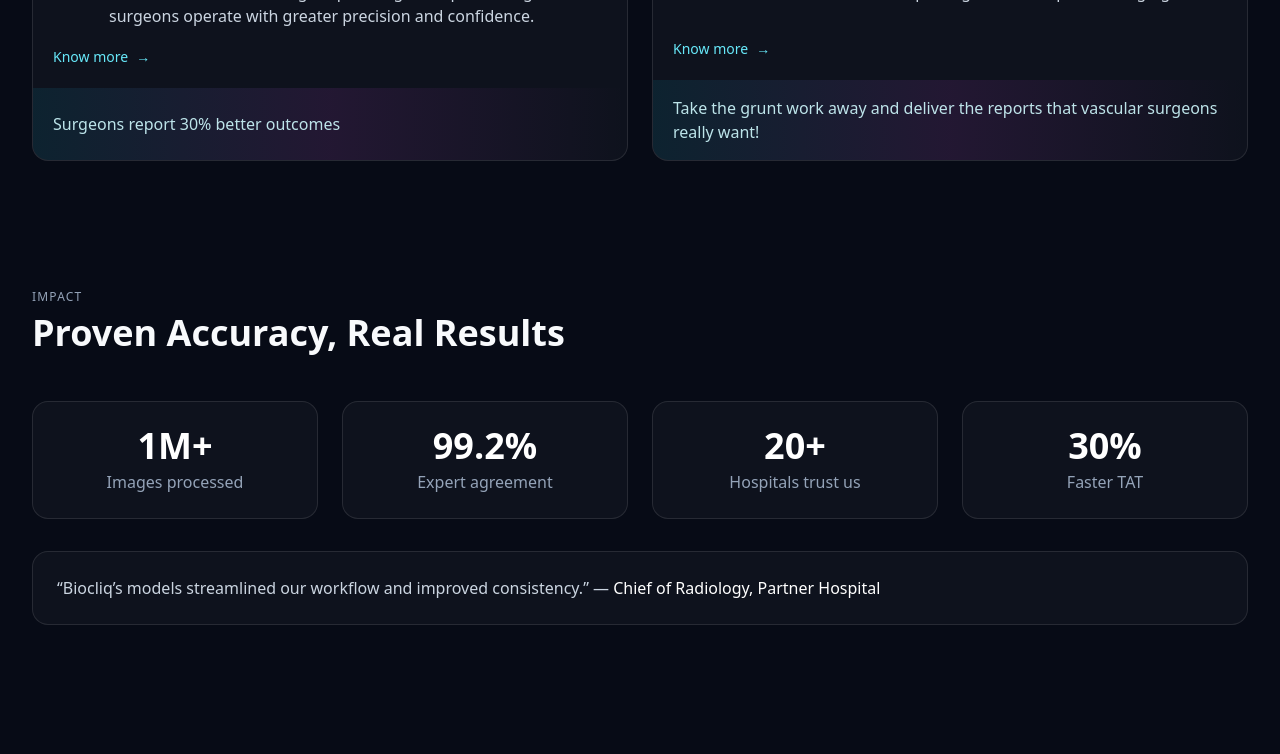
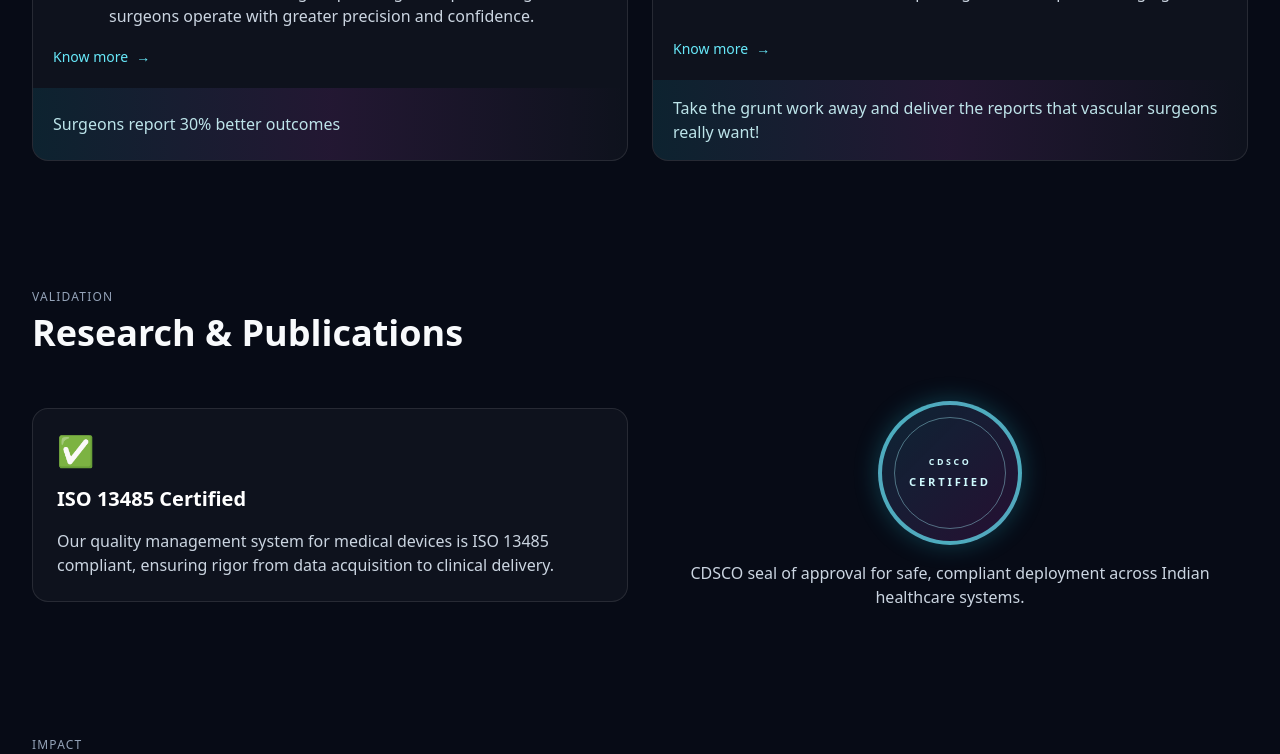
Before and after one commit to BiocliqAI/website-new, a React (Vite) app: page / in a window 1280 px wide. Shown: the part 2000-2754 px from the top of the page. Built offline with nearby package versions, Linux system fonts and the light colour scheme.

Commit message:
feat: highlight certifications on landing research section

```diff
--- a/src/pages/LandingPage.tsx
+++ b/src/pages/LandingPage.tsx
@@ -22,6 +22,7 @@
   const navItems = [
     { href: '#intro', label: 'Mission' },
     { href: '#products', label: 'Products' },
+    { href: '#research', label: 'Research & Publications' },
     { href: '#about-us', label: 'About Us' }
   ]
 
@@ -135,6 +136,34 @@
         </Section>
       </div>
 
+      <div className="relative" id="research">
+        <Section title="Research & Publications" kicker="Validation">
+          <div className="grid gap-6 md:grid-cols-2 items-center">
+            <div className="rounded-2xl border border-white/10 bg-white/[0.03] p-6 space-y-4">
+              <span className="text-3xl" aria-hidden>
+                ✅
+              </span>
+              <h3 className="text-white text-xl font-semibold">ISO 13485 Certified</h3>
+              <p className="text-sm md:text-base text-slate-300">
+                Our quality management system for medical devices is ISO 13485 compliant, ensuring rigor from data acquisition to clinical delivery.
+              </p>
+            </div>
+            <div className="text-center">
+              <div className="relative mx-auto grid place-items-center w-36 h-36 rounded-full border-4 border-cyan-300/70 bg-gradient-to-br from-cyan-900/40 to-fuchsia-900/30 text-cyan-100 shadow-[0_0_25px_rgba(34,211,238,0.25)]">
+                <div className="absolute inset-3 rounded-full border border-cyan-200/40" />
+                <div className="relative flex flex-col items-center gap-1 uppercase tracking-[0.3em] text-[0.55rem] font-semibold">
+                  <span>CDSCO</span>
+                  <span className="text-[0.7rem] tracking-[0.25em]">Certified</span>
+                </div>
+              </div>
+              <p className="mt-4 text-sm md:text-base text-slate-300">
+                CDSCO seal of approval for safe, compliant deployment across Indian healthcare systems.
+              </p>
+            </div>
+          </div>
+        </Section>
+      </div>
+
       <div className="relative" id="about-us">
         <Section title="Proven Accuracy, Real Results" kicker="Impact">
           <div className="grid gap-6 sm:grid-cols-2 lg:grid-cols-4">
@@ -195,7 +224,7 @@
         <div className="max-w-7xl mx-auto px-4 sm:px-6 md:px-8 py-10 flex flex-col md:flex-row items-center justify-between gap-4">
           <p className="text-slate-400 text-sm">© 2025 Biocliq AI. Building the intelligent healthcare future.</p>
           <nav className="flex flex-wrap items-center justify-center md:justify-end gap-3 md:gap-5 text-sm">
-            {[{ href: '#intro', label: 'Mission' }, { href: '#products', label: 'Products' }, { href: '#about-us', label: 'About Us' }].map((n) => (
+            {[{ href: '#intro', label: 'Mission' }, { href: '#products', label: 'Products' }, { href: '#research', label: 'Research & Publications' }, { href: '#about-us', label: 'About Us' }].map((n) => (
               <a key={n.href} href={n.href} className="text-slate-400 hover:text-white transition">
                 {n.label}
               </a>
```
